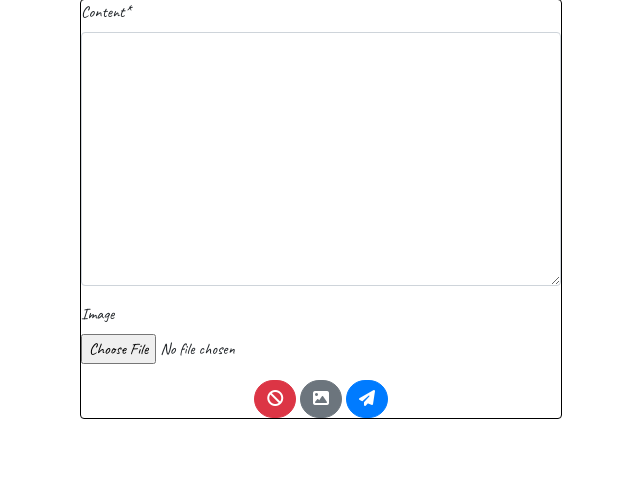
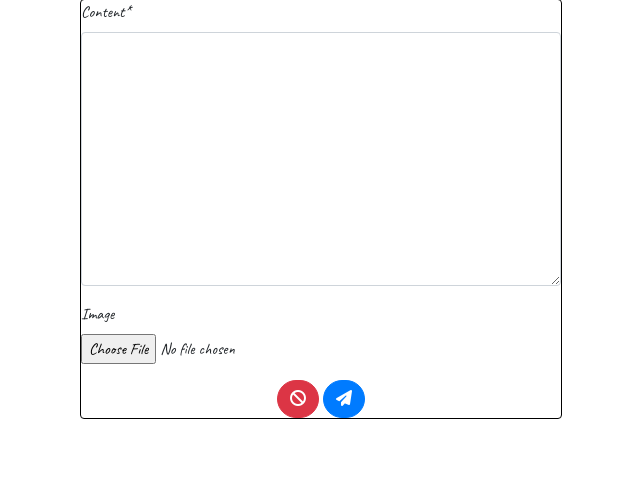
Before and after one commit to 2ndborn/shift, a Django app: page /community/post/ in a window 1280 px wide. Shown: the part 165-645 px from the top of the page, without its empty margins (319-959 px from the left). Run offline with Django 3.2, Linux system fonts and the light colour scheme; the visitor is signed in with stand-in values (Sample User, id 1); parts of the project's set-up code (start-up, migrations or seed data) failed here and were passed over; some libraries are stand-ins or nearby versions.

Commit message:
deleted the image add button

```diff
--- a/community/templates/community/edit_post.html
+++ b/community/templates/community/edit_post.html
@@ -19,7 +19,6 @@
                     {{ form|crispy}}
                     <div class="text-center">
                         <a href="{% url 'community' %}" type="button" class="btn btn-danger rounded-pill"><i class="fa-solid fa-ban"></i></a>
-                        <button type="button" class="btn btn-secondary rounded-pill"><i class="fa-solid fa-image"></i></button>
                         <button type="submit" class="btn btn-primary rounded-pill"><i class="fa-solid fa-paper-plane"></i></button>
                     </div>
                 </form>
--- a/community/templates/community/post.html
+++ b/community/templates/community/post.html
@@ -19,7 +19,6 @@
                         {{ form|crispy}}
                         <div class="text-center">
                             <a href="{% url 'community' %}" type="button" class="btn btn-danger rounded-pill"><i class="fa-solid fa-ban"></i></a>
-                            <button type="button" class="btn btn-secondary rounded-pill"><i class="fa-solid fa-image"></i></button>
                             <button type="submit" class="btn btn-primary rounded-pill"><i class="fa-solid fa-paper-plane"></i></button>
                         </div>
                     </form>
```
